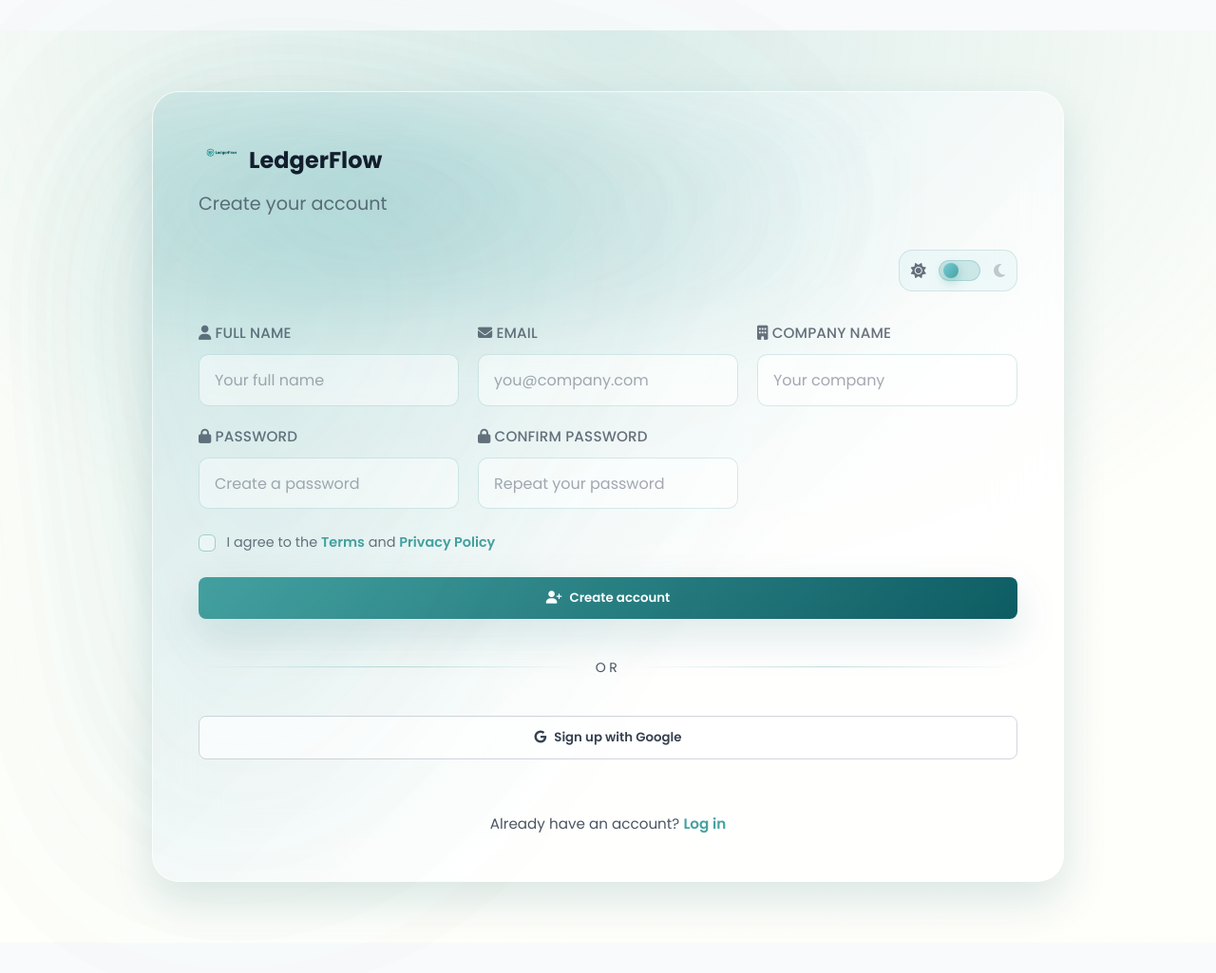
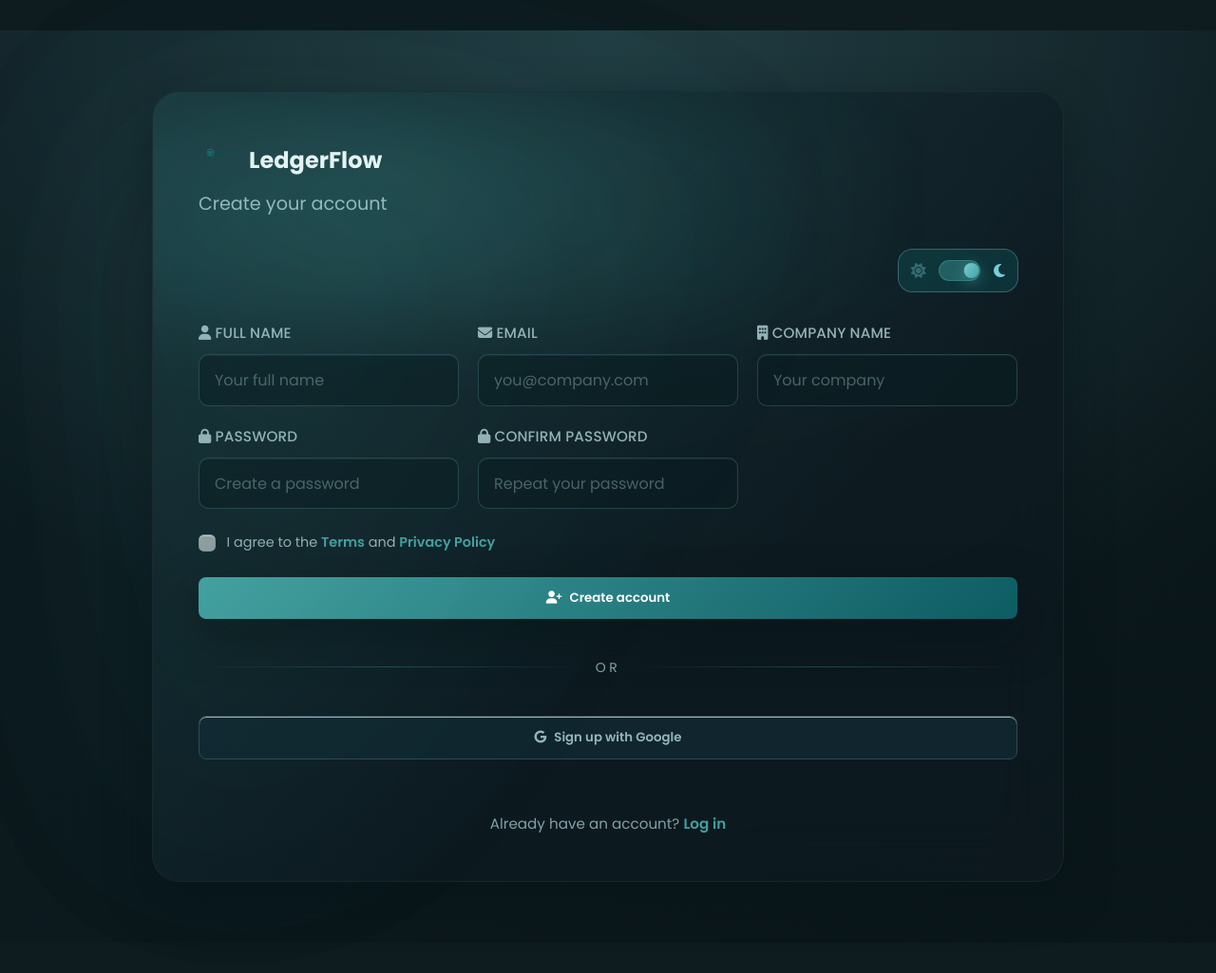
Before and after one commit to ArnavLabh/LedgerFlow-Odoo-IITGN-Hackathon-2025, a Flask app: page /signup in a window 1280 px wide. Shown: the whole page at 95% size. Run offline with Flask 3, Linux system fonts and the light colour scheme.

Commit message:
default theme changed

```diff
--- a/app/templates/base.html
+++ b/app/templates/base.html
@@ -109,7 +109,7 @@
 
         // Load saved theme
         (function() {
-            const savedTheme = localStorage.getItem('theme') || 'light';
+            const savedTheme = localStorage.getItem('theme') || 'dark';
             const toggle = document.querySelector('.theme-toggle');
             document.documentElement.setAttribute('data-theme', savedTheme);
             if (savedTheme === 'dark' && toggle) {
```
